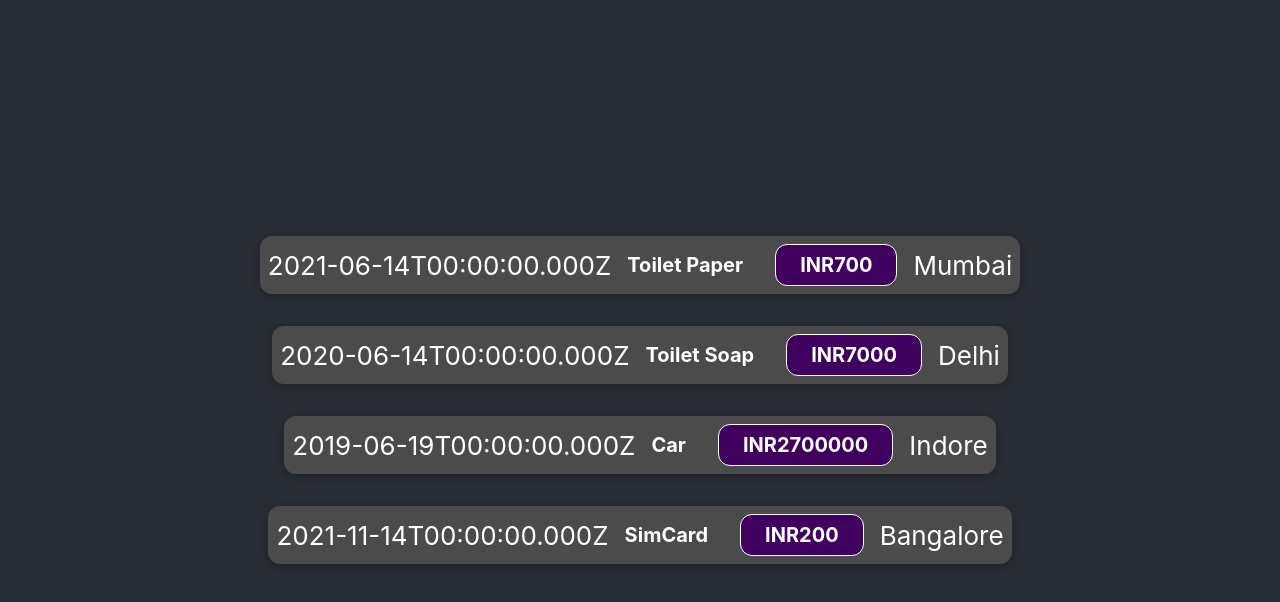
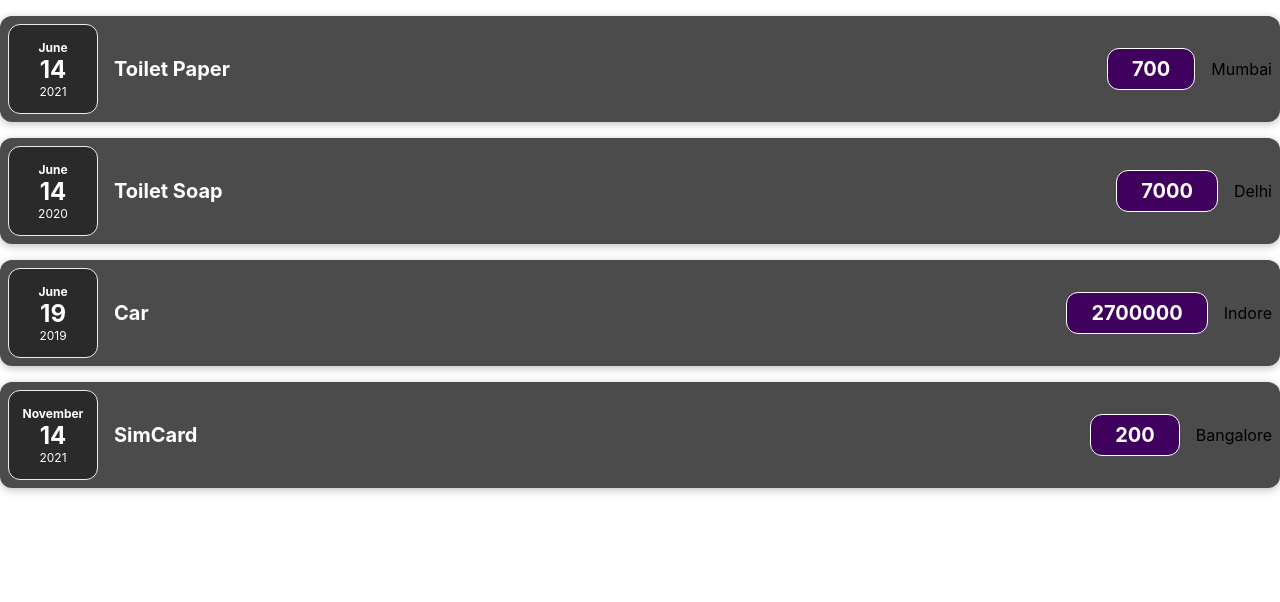
Before and after one commit to sachinbaghel1995/expense-React, a React (Create React App) app: page / in a window 1280 px wide. Shown: the top 602 px of the page. Built offline with nearby package versions, Linux system fonts and the light colour scheme.

Commit message:
solit components

```diff
--- /dev/null
+++ b/src/components/ExpenseDate.js
@@ -0,0 +1,14 @@
+function ExpenseDate(props){
+    const month=props.date.toLocaleString('en-US',{month:'long'})
+    const date=props.date.toLocaleString('en-US',{day:'2-digit'})
+    const year=props.date.getFullYear()
+
+    return(
+        <div className='expense-date'>
+        <div className='expense-date__month'>{month}</div>
+        <div className='expense-date__day'>{date}</div>
+        <div className='expense-date__year'>{year}</div>
+     </div>
+    )
+}
+export default ExpenseDate
--- a/src/components/ExpenseItem.css
+++ b/src/components/ExpenseItem.css
@@ -54,3 +54,29 @@
       padding: 0.5rem 1.5rem;
     }
   }
+  .expense-date {
+    display: flex;
+    flex-direction: column;
+    width: 5.5rem;
+    height: 5.5rem;
+    border: 1px solid #ececec;
+    background-color: #2a2a2a;
+    color: white;
+    border-radius: 12px;
+    align-items: center;
+    justify-content: center;
+  }
+
+  .expense-date__month {
+    font-size: 0.75rem;
+    font-weight: bold;
+  }
+
+  .expense-date__year {
+    font-size: 0.75rem;
+  }
+
+  .expense-date__day {
+    font-size: 1.5rem;
+    font-weight: bold;
+  }
--- a/src/components/ExpenseItem.js
+++ b/src/components/ExpenseItem.js
@@ -1,11 +1,15 @@
 import './ExpenseItem.css'
+import ExpenseDate from './ExpenseDate'
+// import ExpenseDetails from './ExpenseDetails'
 function ExpenseItem(props){
 
 
     return (<div className="expense-item">
-         <div>{props.date.toISOString()}</div>
-        <div className="expense-item__description"><h2>{props.title}</h2>
-        <div className="expense-item__price">INR{props.amount}</div>
+
+        <ExpenseDate date={props.date}/>
+        {/* <ExpenseDetails amount={props.amount}/> */}
+     <div className="expense-item__description"><h2>{props.title}</h2>
+        <div className="expense-item__price">{props.amount}</div>
         <div>{props.LocationOfExpenditure}</div>
             </div>
 
```
Also changed, not shown: src/App.js (+21 -5 lines), 1 other file (tests, documents, lock files or other folders).
